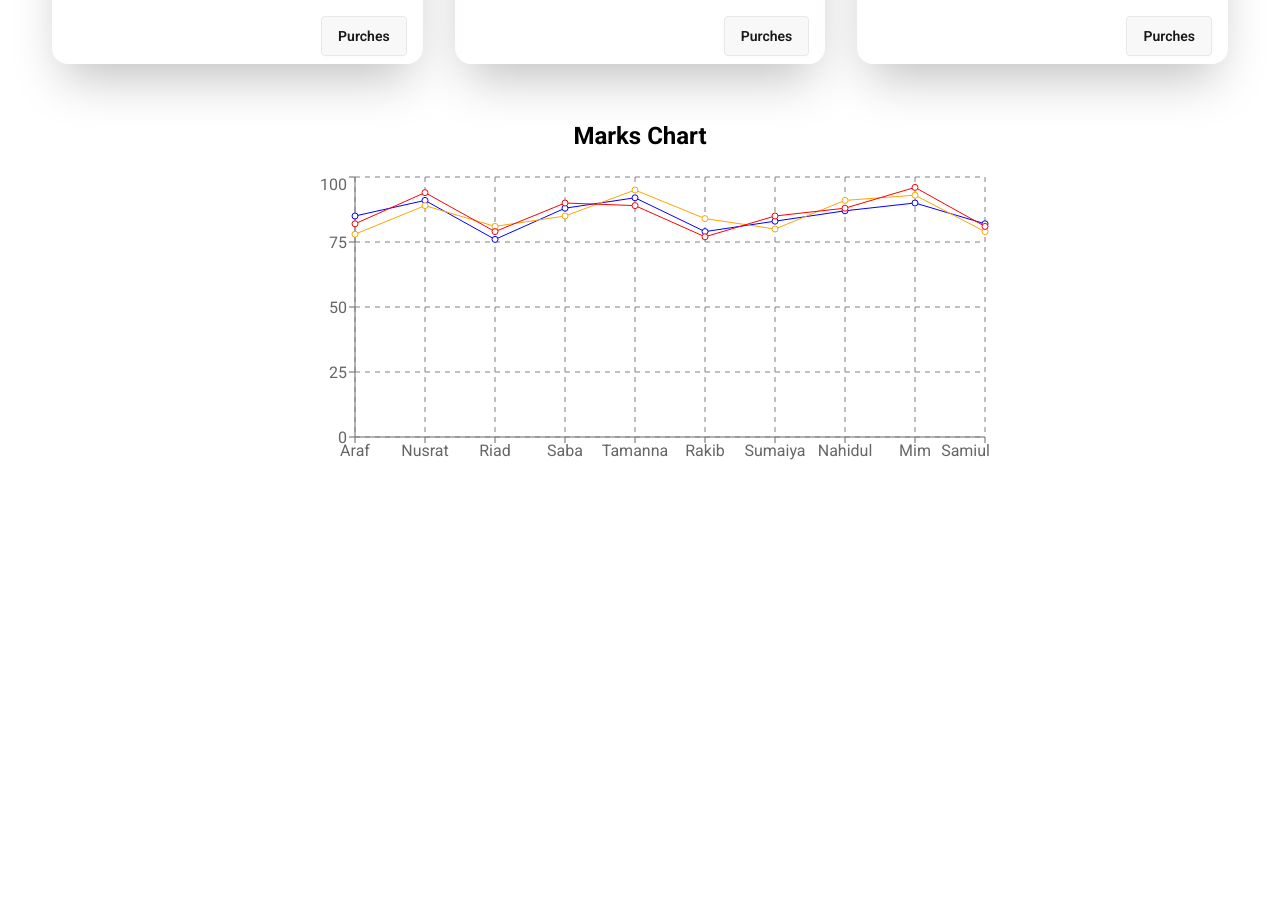
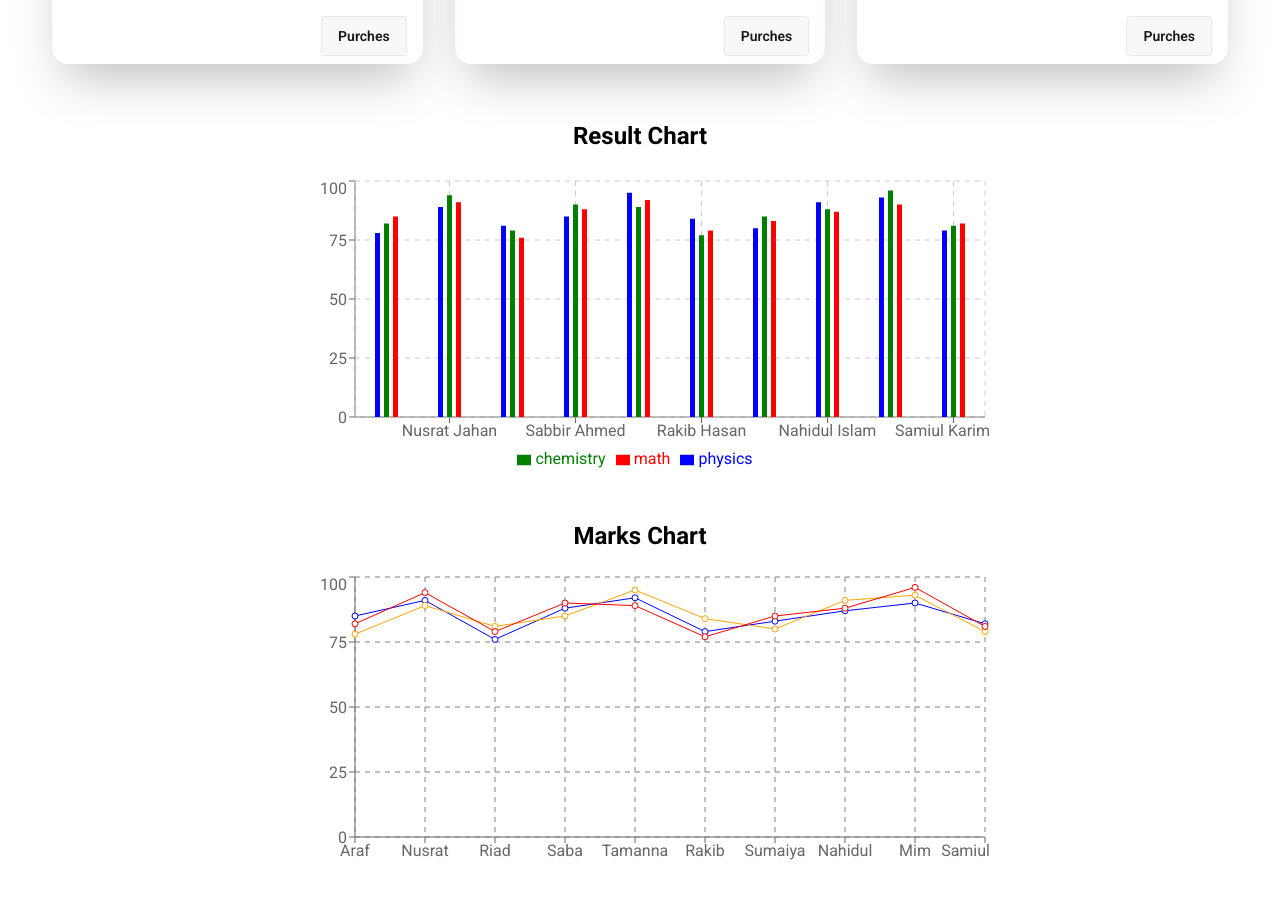
Before and after one commit to Riadul-Islam-551/React-Tailwind-Practice, a React (Vite) app: page / in a window 1280 px wide. Shown: the part 980-1878 px from the top of the page. Before the commit the page ends 1496 px from the top, so only its background shows below. Built offline with nearby package versions, Linux system fonts and the light colour scheme.

Commit message:
make an Axios data , modify the data, make a barchart using the modified data

```diff
--- a/package.json
+++ b/package.json
@@ -11,6 +11,7 @@
   },
   "dependencies": {
     "@tailwindcss/vite": "^4.1.14",
+    "axios": "^1.12.2",
     "lucide-react": "^0.544.0",
     "react": "^19.1.1",
     "react-dom": "^19.1.1",
--- /dev/null
+++ b/public/chartData.json
@@ -0,0 +1,92 @@
+[
+  {
+    "id": 1,
+    "name": "Arafat Hossain",
+    "marks": {
+      "mathematics": 85,
+      "physics": 78,
+      "chemistry": 82
+    }
+  },
+  {
+    "id": 2,
+    "name": "Nusrat Jahan",
+    "marks": {
+      "mathematics": 91,
+      "physics": 89,
+      "chemistry": 94
+    }
+  },
+  {
+    "id": 3,
+    "name": "Riadul Islam",
+    "marks": {
+      "mathematics": 76,
+      "physics": 81,
+      "chemistry": 79
+    }
+  },
+  {
+    "id": 4,
+    "name": "Sabbir Ahmed",
+    "marks": {
+      "mathematics": 88,
+      "physics": 85,
+      "chemistry": 90
+    }
+  },
+  {
+    "id": 5,
+    "name": "Tamanna Rahman",
+    "marks": {
+      "mathematics": 92,
+      "physics": 95,
+      "chemistry": 89
+    }
+  },
+  {
+    "id": 6,
+    "name": "Rakib Hasan",
+    "marks": {
+      "mathematics": 79,
+      "physics": 84,
+      "chemistry": 77
+    }
+  },
+  {
+    "id": 7,
+    "name": "Sumaiya Akter",
+    "marks": {
+      "mathematics": 83,
+      "physics": 80,
+      "chemistry": 85
+    }
+  },
+  {
+    "id": 8,
+    "name": "Nahidul Islam",
+    "marks": {
+      "mathematics": 87,
+      "physics": 91,
+      "chemistry": 88
+    }
+  },
+  {
+    "id": 9,
+    "name": "Mim Chowdhury",
+    "marks": {
+      "mathematics": 90,
+      "physics": 93,
+      "chemistry": 96
+    }
+  },
+  {
+    "id": 10,
+    "name": "Samiul Karim",
+    "marks": {
+      "mathematics": 82,
+      "physics": 79,
+      "chemistry": 81
+    }
+  }
+]
--- a/src/App.jsx
+++ b/src/App.jsx
@@ -5,8 +5,12 @@ import Daisynav from "./components/Navbar/Daisynav";
 import Nav from "./components/Navbar/Nav";
 import Pricingoptions from "./components/pricingOptions/Pricingoptions";
 import MarksChart from "./components/marksChart/MarksChart";
+import axios from "axios";
+import ResultChart from "./components/marksChart/ResultChart";
 
 const pricingOption = fetch("pricing.json").then((res) => res.json());
+
+const chartDataPromis = axios.get("chartData.json");
 
 function App() {
   return (
@@ -27,6 +31,15 @@ function App() {
         >
           <Pricingoptions pricingOption={pricingOption}></Pricingoptions>
         </Suspense>
+        {/* .............Axios chart .............. */}
+        <Suspense
+          fallback={
+            <span className="loading loading-spinner loading-xl"></span>
+          }
+        >
+          <ResultChart chartDataPromis={chartDataPromis}></ResultChart>
+        </Suspense>
+        {/*.......... marks chart  ..........*/}
         <MarksChart></MarksChart>
       </main>
     </>
--- /dev/null
+++ b/src/components/marksChart/ResultChart.jsx
@@ -0,0 +1,38 @@
+import React, { use } from "react";
+import { Bar, Legend, BarChart, Tooltip, XAxis, YAxis, CartesianGrid } from "recharts";
+
+const ResultChart = ({ chartDataPromis }) => {
+  const chartArray = use(chartDataPromis);
+  const chartData = chartArray.data;
+
+  // ............modify the data ...........
+  const resultChartData = chartData.map((studentData) => {
+    const student = {
+      id: studentData.id,
+      name: studentData.name,
+      physics: studentData.marks.physics,
+      chemistry: studentData.marks.chemistry,
+      math: studentData.marks.mathematics,
+    };
+    return student;
+  });
+  console.log(resultChartData);
+
+  return (
+    <div>
+      <h1 className="mt-9 mb-6 text-center font-bold text-2xl">Result Chart</h1>
+      <BarChart width={700} height={300} data={resultChartData} className="mx-auto">
+        <XAxis dataKey="name"></XAxis>
+        <YAxis></YAxis>
+        <Tooltip></Tooltip>
+        <Legend></Legend>
+        <CartesianGrid stroke="#ccc" strokeDasharray="5 5" />
+        <Bar dataKey="physics" fill="blue" barSize={5}></Bar>
+        <Bar dataKey="chemistry" fill="green" barSize={5}></Bar>
+        <Bar dataKey="math" fill="red" barSize={5}></Bar>
+      </BarChart>
+    </div>
+  );
+};
+
+export default ResultChart;
--- a/src/components/pricingOptions/PricingCard.jsx
+++ b/src/components/pricingOptions/PricingCard.jsx
@@ -12,8 +12,8 @@ const PricingCard = ({ card }) => {
       <p className="flex-1 my-3 text-sm text-justify px-3">{description}</p>
       <h3 className="font-bold mt-3">Facilities : </h3>
       <div className="flex-1">
-        {facilities.map((facility) => (
-          <Facility facility={facility}></Facility>
+        {facilities.map((facility, index) => (
+          <Facility key={index} facility={facility}></Facility>
         ))}
       </div>
       <div className="mt-6 text-end">
--- a/src/components/pricingOptions/Pricingoptions.jsx
+++ b/src/components/pricingOptions/Pricingoptions.jsx
@@ -4,7 +4,6 @@ import PricingCard from "./PricingCard";
 
 const Pricingoptions = ({ pricingOption }) => {
   const pricingData = use(pricingOption);
-  console.log(pricingData);
   return (
     <div className="mb-14">
       <h1 className="text-center font-bold mt-9 mb-4 text-2xl">Gym Plan</h1>
```
Also changed, not shown: 1 other file (tests, documents, lock files or other folders).
